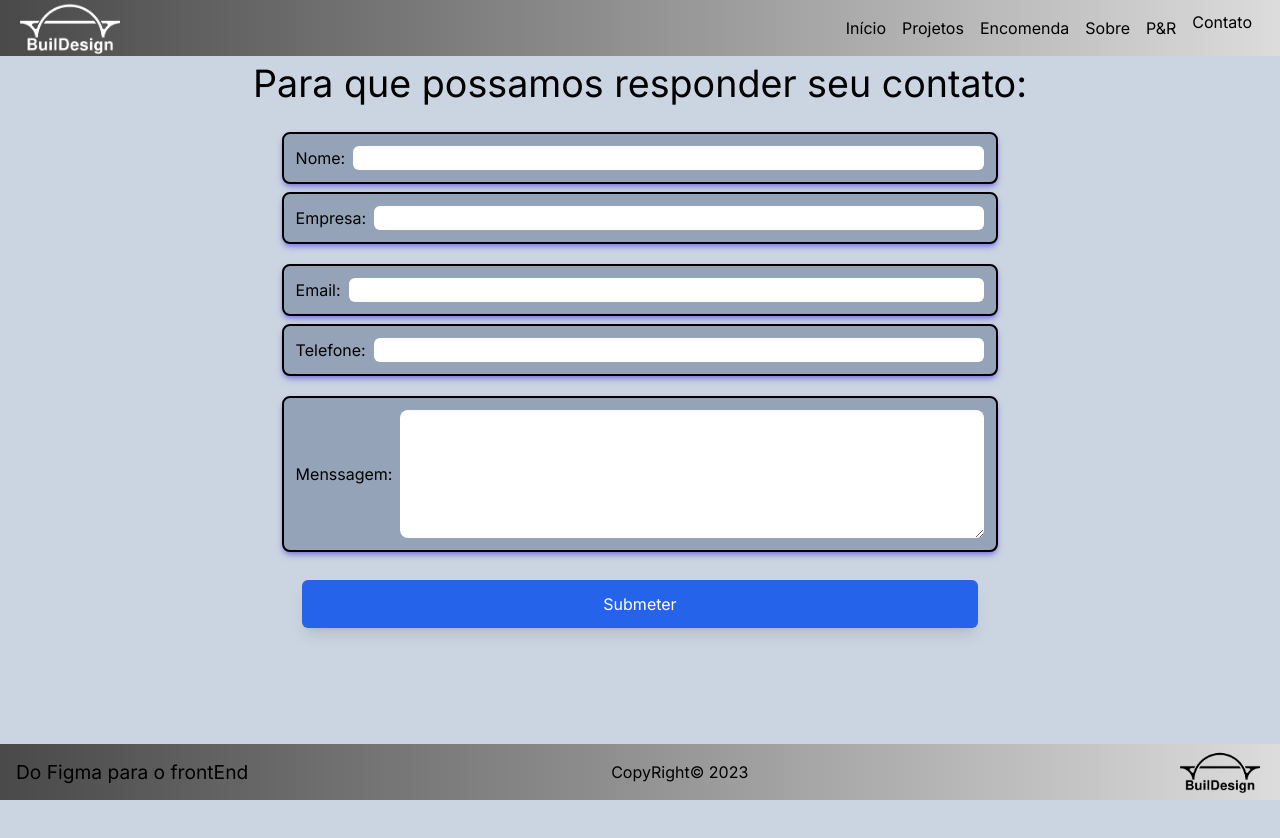
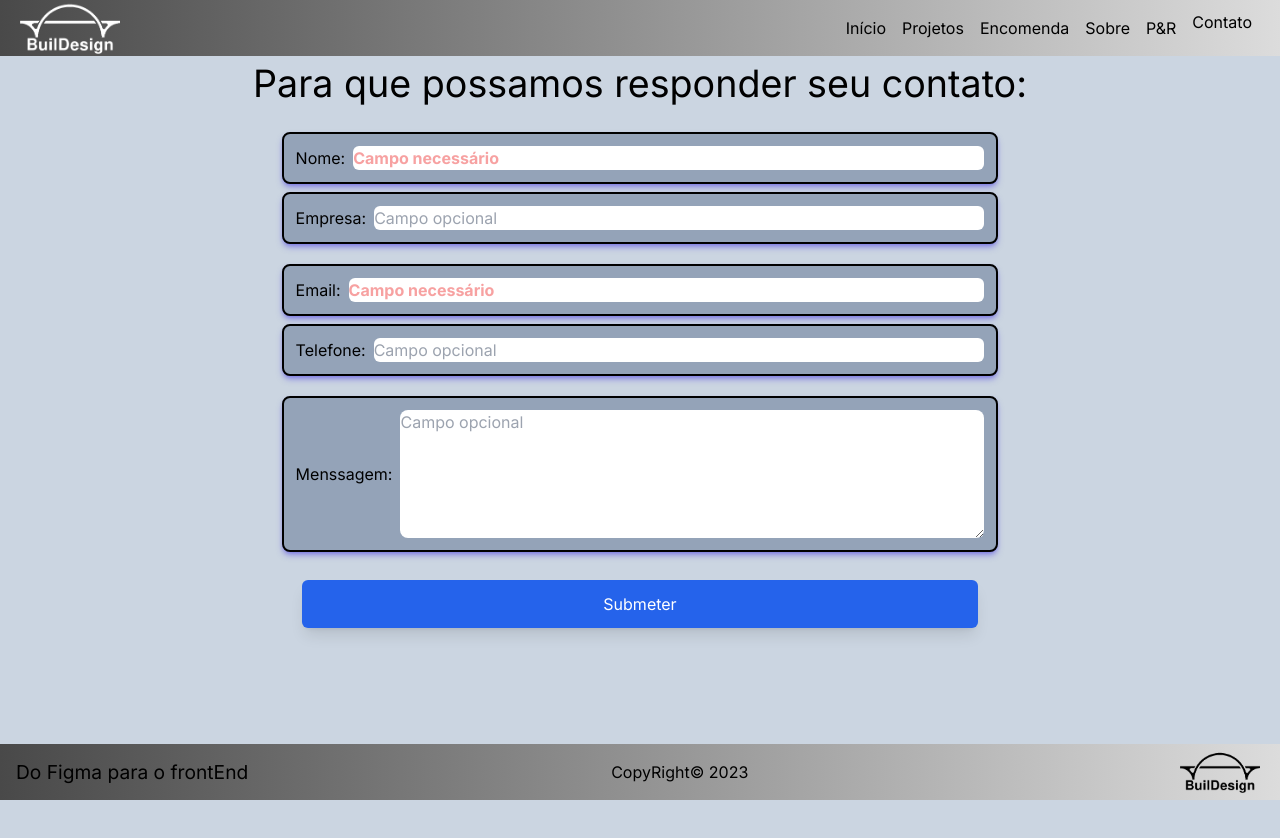
Before and after one commit to ttsoares/buidesign, a Next.js app: page /contact in a window 1280 px wide. Shown: the top 838 px of the page. Built offline with nearby package versions, Linux system fonts and the light colour scheme.

Commit message:
New imgs hero, form placehlder

```diff
--- a/app/page.jsx
+++ b/app/page.jsx
@@ -5,18 +5,32 @@ import Image from "next/image";
 export default function Home() {
   return (
     <main className="flex w-full h-[calc(100%-6%)] flex-col items-start justify-center">
-      <div className=" relative w-full h-full">
+      <div className="hidden md:block relative w-full h-full">
         <Image
-          src="/images/hero-3.png"
+          src="/images/hero-3-MD.webp"
           alt="BuilDesign logo"
           fill
           className="bg-black bg-blend-overlay"
         />
       </div>
 
-      {/* <div className="absolute top-14 left-0 w-full hidden md:block h-[calc(100%-12%)] bg-gradient-to-b from-gray-200 to-black mix-blend-multiply"></div> */}
+      <div className="block md:hidden relative w-full h-full">
+        <Image
+          src="/images/hero-3-SM.webp"
+          alt="Background image bridge"
+          style={{ objectFit: "cover" }}
+          fill
+          fillstyle={{
+            width: "100%",
+            height: "auto",
+          }}
+          className="bg-black bg-blend-overlay"
+        />
+      </div>
 
-      <div className="absolute top-[12%] text-gray-700 left-[18%]">
+      <div className="absolute top-8 md:top-14 left-0 w-full  md:h-[calc(100%-12%)] bg-gradient-to-b from-gray-300 to-black/0 mix-blend-multiply"></div>
+
+      <div className="absolute bg-gray-300/70  md:bg-transparent top-[9%] text-gray-700 left-[6%] md:left-[18%]">
         <h1 className="text-2xl md:text-4xl lg:text-7xl font-extralight leading-snug uppercase">
           A estética
         </h1>
@@ -29,7 +43,7 @@ export default function Home() {
         <h1 className="text-2xl md:text-4xl lg:text-7xl italic font-extrabold leading-snug text-black uppercase">
           clientes...
         </h1>
-        <p className="text-xs md:text-sm font-bold tracking-wider px-2 py-1 bg-[#dcdcdc] border border-white rounded-full w-fit ">
+        <p className="text-xs bg-gray-300/70  md:bg-transparent text-black rounded-lg md:text-sm font-bold tracking-wider px-2 py-1  w-fit ">
           Identidade visual traduzida em sucesso!
         </p>
       </div>
--- a/components/Form.jsx
+++ b/components/Form.jsx
@@ -34,7 +34,8 @@ function ContactForm({ submit }) {
           <div className="shadow-md shadow-indigo-600/50 p-3 border-2 bg-slate-400 border-black rounded-lg transition-all duration-300 hover:scale-110 flex flex-col md:flex-row shrink">
             <label htmlFor="firstName">Nome:</label>
             <input
-              className="shrink flex-1 rounded-md ml-2"
+              placeholder="Campo necessário"
+              className="shrink flex-1 rounded-md ml-2 placeholder-shown:font-bold placeholder:text-red-500/50"
               type="text"
               id="firstName"
               {...register("firstName", {
@@ -50,6 +51,7 @@ function ContactForm({ submit }) {
           <div className="shadow-md shadow-indigo-600/50 p-3 border-2 bg-slate-400 border-black rounded-lg transition-all duration-300 hover:scale-110 flex flex-col md:flex-row shrink">
             <label htmlFor="lastName">Empresa:</label>
             <input
+              placeholder="Campo opcional"
               type="text"
               className="shrink flex-1 rounded-md ml-2"
               id="lastName"
@@ -62,7 +64,8 @@ function ContactForm({ submit }) {
           <div className="shadow-md shadow-indigo-600/50 p-3 border-2 bg-slate-400 border-black rounded-lg transition-all duration-300 hover:scale-110 flex flex-col md:flex-row shrink">
             <label htmlFor="email">Email:</label>
             <input
-              className="shrink flex-1 rounded-md ml-2"
+              placeholder="Campo necessário"
+              className="shrink flex-1 rounded-md ml-2 placeholder-shown:font-bold placeholder:text-red-500/50"
               type="email"
               id="email"
               {...register("email", {
@@ -79,6 +82,7 @@ function ContactForm({ submit }) {
           <div className="shadow-md shadow-indigo-600/50 p-3 border-2 bg-slate-400 border-black rounded-lg transition-all duration-300 hover:scale-110 flex flex-col md:flex-row shrink">
             <label htmlFor="phoneNumber">Telefone:</label>
             <input
+              placeholder="Campo opcional"
               className="shrink flex-1 rounded-md ml-2"
               type="tel"
               id="phoneNumber"
@@ -91,6 +95,7 @@ function ContactForm({ submit }) {
           <div className="flex justify-center items-center shadow-md shadow-indigo-600/50 p-3 border-2 bg-slate-400 border-black rounded-lg transition-all duration-300 hover:scale-110 flex-col md:flex-row shrink">
             <label htmlFor="message">Menssagem:</label>
             <textarea
+              placeholder="Campo opcional"
               id="message"
               name="message"
               {...register("message")}
--- a/tailwind.config.js
+++ b/tailwind.config.js
@@ -7,7 +7,7 @@ module.exports = {
   ],
   theme: {
     fontSize: {
-      xs: "0.7rem",
+      xs: "0.6rem",
       sm: "1.2rem",
       base: "1.26rem",
       md: "1.31rem",
```
Also changed, not shown: public/images/hero-3-MD.webp (added), public/images/hero-3-SM.webp (added).
